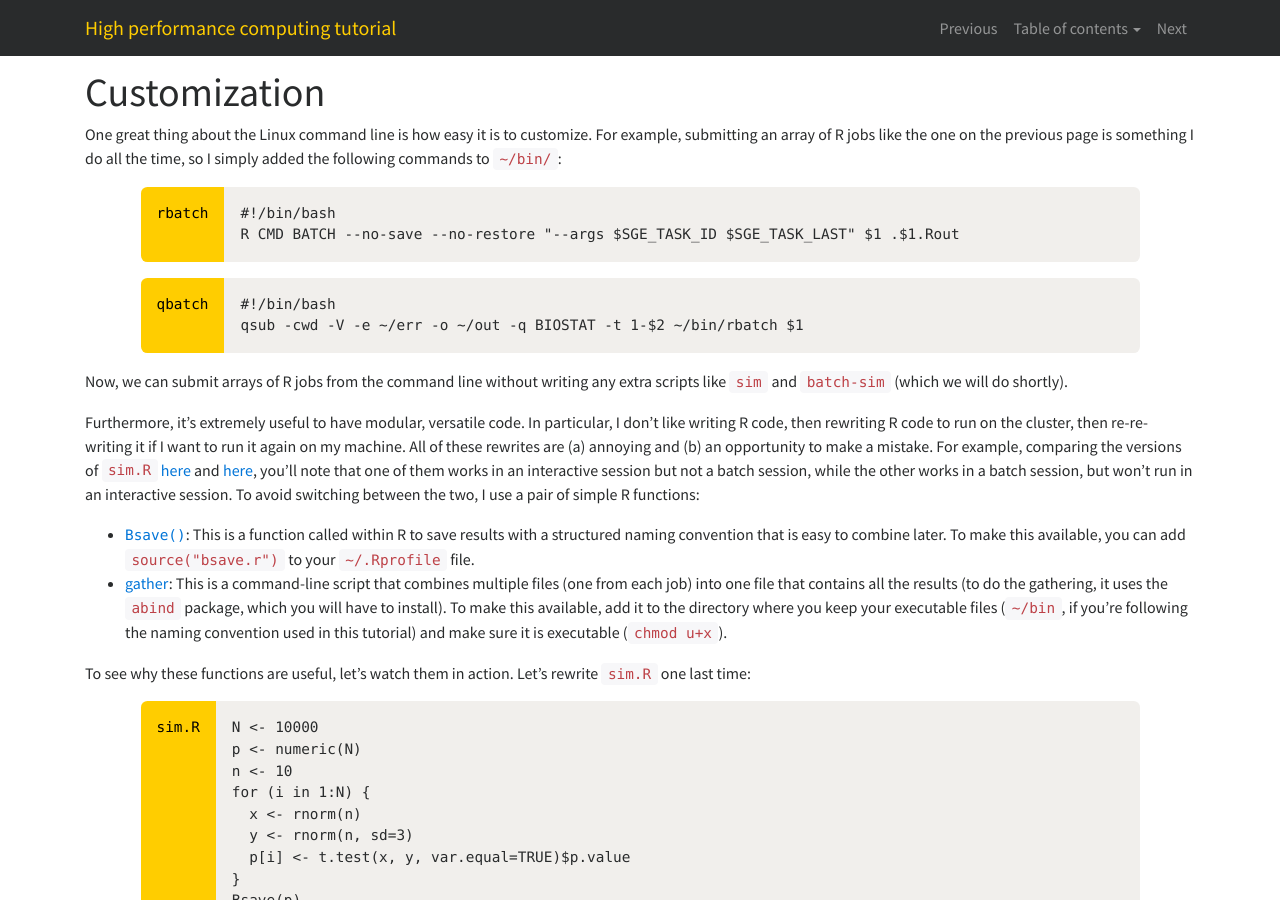
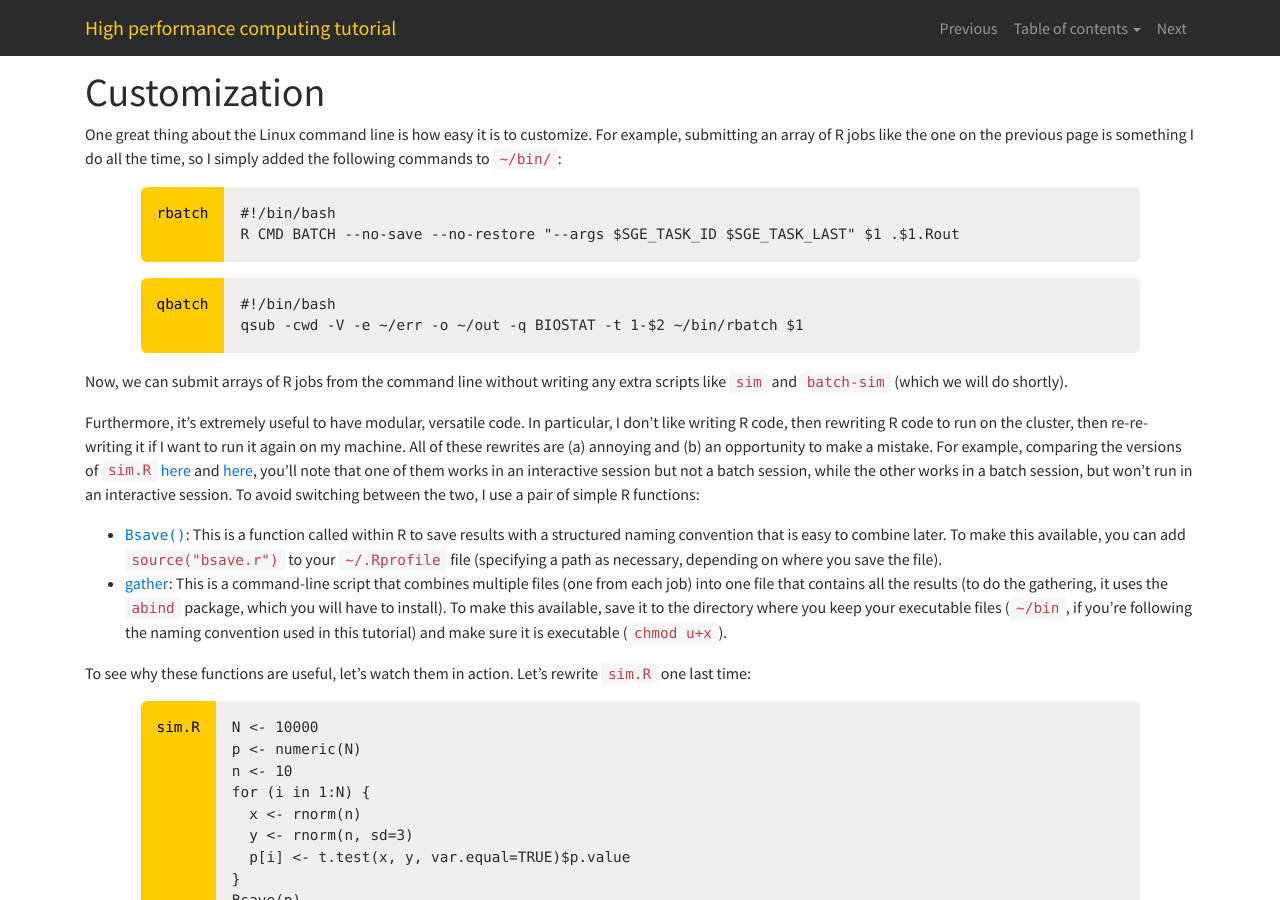
Before and after one commit to IowaBiostat/hpc, a Jekyll site: the page built from 10.md, in a window 1280 px wide and 900 px high. Built offline with Jekyll 4.4.1, drawn with Linux system fonts in a browser that asks for light colours; nearby versions of some CDN libraries; our own code applies the rules of GitHub Pages for plain Markdown files.

Commit message:
Tinkering with wording on customization slide

```diff
--- a/10.md
+++ b/10.md
@@ -28,8 +28,8 @@ example, comparing the versions of `sim.R` [here](i.html) and [here](ii.html),
 you'll note that one of them works in an interactive session but not a batch
 session, while the other works in a batch session, but won't run in an
 interactive session.  To avoid switching between the two, I use a pair of simple R functions:
-* [`Bsave()`](https://iowabiostat.github.io/hpc/misc/bsave.r): This is a function called within R to save results with a structured naming convention that is easy to combine later.  To make this available, you can add `source("bsave.r")` to your `~/.Rprofile` file.
-* [gather](https://iowabiostat.github.io/hpc/misc/gather): This is a command-line script that combines multiple files (one from each job) into one file that contains all the results (to do the gathering, it uses the `abind` package, which you will have to install).  To make this available, add it to the directory where you keep your executable files (`~/bin`, if you're following the naming convention used in this tutorial) and make sure it is executable (`chmod u+x`).
+* [`Bsave()`](https://iowabiostat.github.io/hpc/misc/bsave.r): This is a function called within R to save results with a structured naming convention that is easy to combine later.  To make this available, you can add `source("bsave.r")` to your `~/.Rprofile` file (specifying a path as necessary, depending on where you save the file).
+* [gather](https://iowabiostat.github.io/hpc/misc/gather): This is a command-line script that combines multiple files (one from each job) into one file that contains all the results (to do the gathering, it uses the `abind` package, which you will have to install).  To make this available, save it to the directory where you keep your executable files (`~/bin`, if you're following the naming convention used in this tutorial) and make sure it is executable (`chmod u+x`).
 
 To see why these functions are useful, let's watch them in action.  Let's
 rewrite `sim.R` one last time:
```
